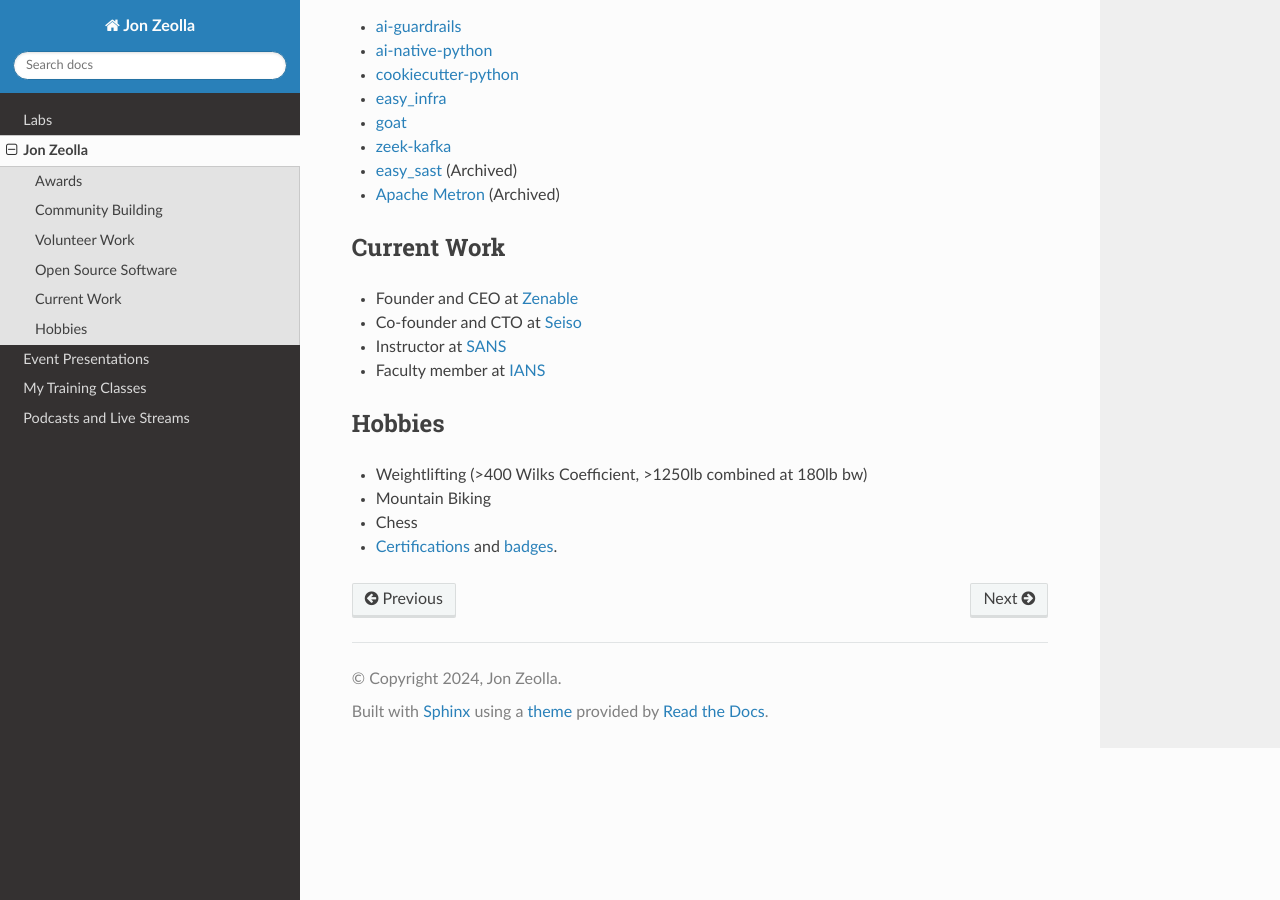
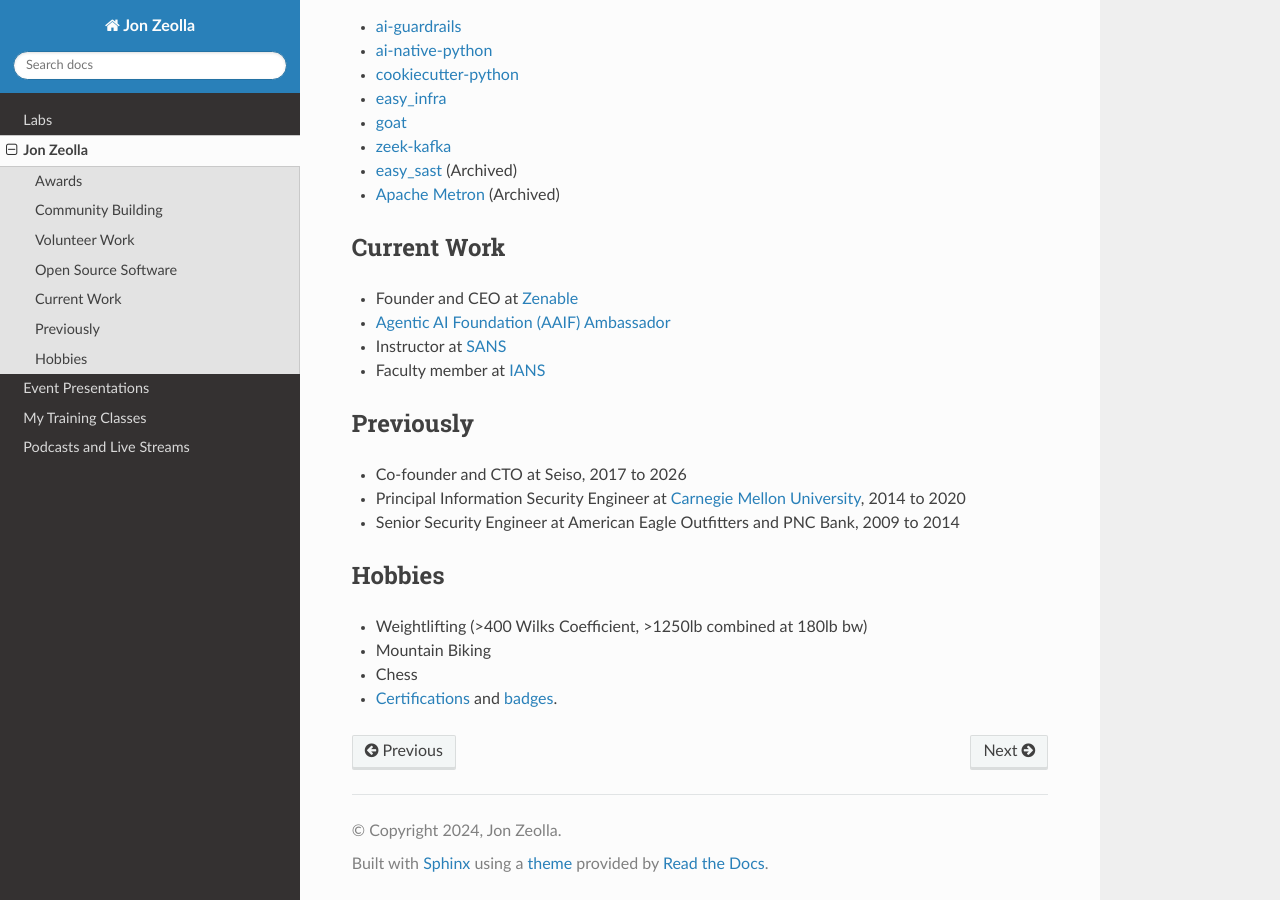
Before and after one commit to JonZeolla/JonZeolla.github.io, a Sphinx documentation site: the page built from docs/about-me.md, in a window 1280 px wide and 900 px high, scrolled down 1613 px. Built offline with Sphinx 7.4.7 and the Read the Docs theme 3.1.0, drawn with Linux system fonts in a browser that asks for light colours.

Commit message:
chore: fix the current work section (#116)

```diff
--- a/docs/about-me.md
+++ b/docs/about-me.md
@@ -104,10 +104,16 @@
 
 ## Current Work
 
-* Founder and CEO at [Zenable](https://www.zenable.io/#The-Team-slider)
-* Co-founder and CTO at [Seiso](https://sei.so/jon)
+* Founder and CEO at [Zenable](https://www.zenable.io/)
+* [Agentic AI Foundation (AAIF) Ambassador](https://aaif.io/ambassadors/#list)
 * Instructor at [SANS](https://www.sans.org/profiles/jon-zeolla/)
-* Faculty member at [IANS](https://www.iansresearch.com/our-faculty/faculty/detail/jon-zeolla)
+* Faculty member at [IANS](https://www.ians.com/faculty/jon-zeolla)
+
+## Previously
+
+* Co-founder and CTO at Seiso, 2017 to 2026
+* Principal Information Security Engineer at [Carnegie Mellon University](https://www.cmu.edu/), 2014 to 2020
+* Senior Security Engineer at American Eagle Outfitters and PNC Bank, 2009 to 2014
 
 ## Hobbies
 
```
